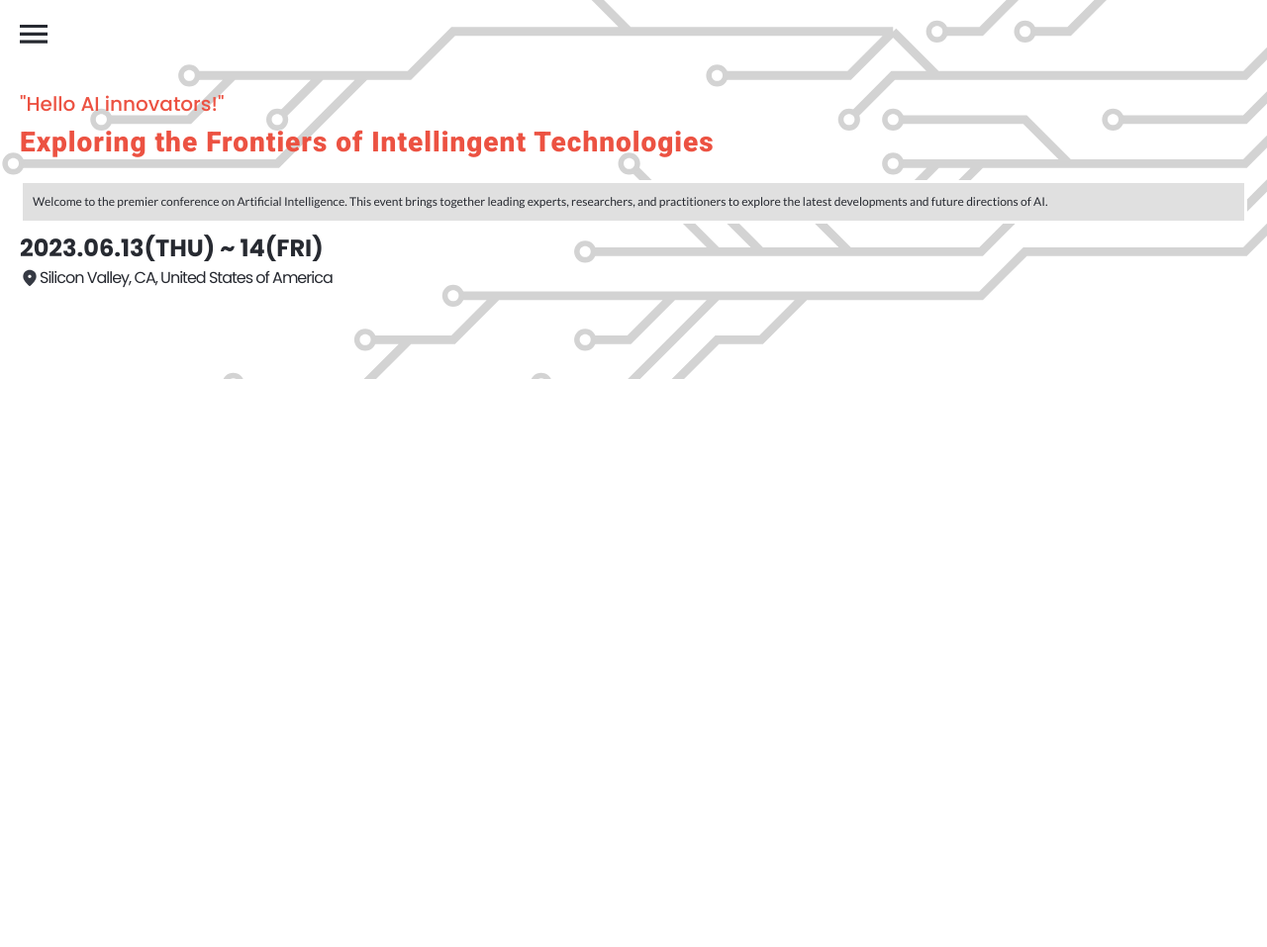
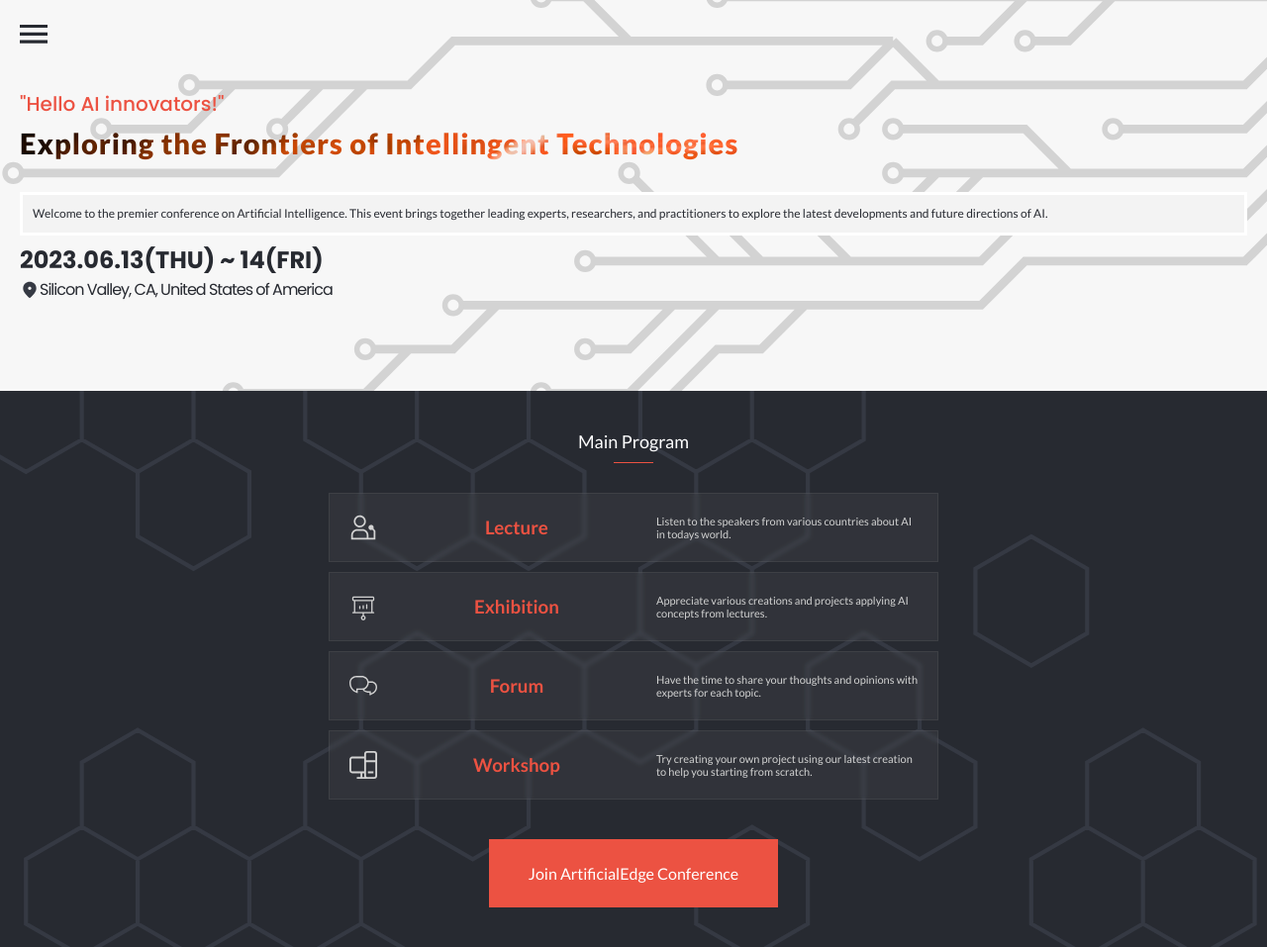
Before and after one commit to Alejuda/Capstone-1-Conference, a website: page index.html in a window 1280 px wide. Shown: the whole page at 99% size. Before the commit the page ends 800 px from the top, so only its background shows below. Drawn offline with Linux system fonts and the light colour scheme.

Commit message:
Update index.html/style.css
Added the main program section with styles

```diff
--- a/index.html
+++ b/index.html
@@ -11,7 +11,7 @@
     <section class="home-section">
       <img id="nav-btn" class="nav-btn" src="./assets/icons/menu-btn.svg" alt="menu">
       <h3 class="home-hello poppins">"Hello AI innovators!"</h3>
-      <h1 class="home-title roboto">
+      <h1 class="home-title lato">
         Exploring the Frontiers of
         Intellingent Technologies
       </h1>
@@ -32,5 +32,32 @@
         </div>
       </div>
     </section>
+    <section class="program-section">
+        <h2 class="program-text lato">Main Program</h2>
+        <div class="orange-divisor"></div>
+        <div class="cards-container">
+            <div class="card">
+                <img class="card-icon" src="./assets/icons/lecture.svg" alt="">
+                <h3 class="card-title lato">Lecture</h3>
+                <p class="card-description lato">Listen to the speakers from various countries about AI in todays world.</p>
+            </div>
+            <div class="card">
+                <img class="card-icon" src="./assets/icons/exhibition.svg" alt="">
+                <h3 class="card-title lato">Exhibition</h3>
+                <p class="card-description lato">Appreciate various creations and projects applying AI concepts from lectures.</p>
+            </div>
+            <div class="card">
+                <img class="card-icon" src="./assets/icons/forum.svg" alt="">
+                <h3 class="card-title lato">Forum</h3>
+                <p class="card-description lato">Have the time to share your thoughts and opinions with experts for each topic.</p>
+            </div>
+            <div class="card">
+                <img class="card-icon" src="./assets/icons/workshop.svg" alt="">
+                <h3 class="card-title lato">Workshop</h3>
+                <p class="card-description lato">Try creating your own project using our latest creation to help you starting from scratch.</p>
+            </div>
+        </div>
+        <button class="join-btn lato">Join ArtificialEdge Conference</button>
+    </section>
   </body>
 </html>
--- a/style.css
+++ b/style.css
@@ -30,9 +30,10 @@
   background-repeat: no-repeat;
   background-position: right 80%;
   background-size: 110%;
-    display:flex;
+  display: flex;
   flex-direction: column;
   gap: 7px;
+  background-color: #f7f7f7;
 }
 
 .nav-btn {
@@ -48,16 +49,21 @@
 
 .home-title {
   width: 100%;
-    color: var(--orange);
-    font-size: 28px;
+  color: transparent;
+  background-image: url(./assets/img/title-img.jpeg);
+  background-clip: text;
+  background-size: cover;
+  background-position: top;
+  filter: hue-rotate(180deg) contrast(1.1);
+  font-size: 29px;
   letter-spacing: 1px;
   font-weight: 900;
-    margin-bottom: 15px;
+  margin-bottom: 25px;
 }
 
 .home-description {
   color: var(--dark);
-    background-color: #E0E0E0;
+  background-color: #f3f3f3;
   border: 3px solid white;
   padding: 10px;
   font-size: 12px;
@@ -83,3 +89,70 @@
   letter-spacing: -1px;
   font-weight: 400;
 }
+
+.program-section {
+  background-color: var(--dark);
+  display: flex;
+  flex-direction: column;
+  align-items: center;
+  gap: 10px;
+  padding: 40px 20px;
+  background-image: url(./assets/icons/hexagons.svg);
+  background-repeat: no-repeat;
+  background-position: top left;
+  background-size: auto 100%;
+}
+
+.program-text {
+  color: white;
+  font-weight: 400;
+  font-size: 18px;
+}
+
+.orange-divisor {
+  height: 1px;
+  width: 40px;
+  background-color: var(--orange);
+  margin-bottom: 20px;
+}
+
+.cards-container {
+  display: flex;
+  flex-direction: column;
+  justify-content: center;
+  align-items: center;
+  gap: 10px;
+}
+
+.card {
+  border: 1px solid rgba(154, 154, 154, 0.12);
+  background-color: rgba(127, 127, 127, 0.12);
+  backdrop-filter: blur(2px);
+  display: flex;
+  align-items: center;
+  justify-content: space-between;
+  gap: 20px;
+  padding: 20px;
+  width: 100%;
+  cursor:default;
+}
+
+.card-title {
+  color: var(--orange);
+}
+
+.card-description {
+  color: #d3d3d3;
+  font-size: 11px;
+  max-width: 46%;
+}
+
+.join-btn {
+    padding: 25px 40px;
+    border-radius: 0;
+    border: none;
+    background-color: var(--orange);
+    color: white;
+    font-size: 16px;
+    margin: 30px auto 0 auto;
+}
```
Also changed, not shown: assets/icons/exhibition.svg (added), assets/icons/forum.svg (added), assets/icons/hexagons.svg (added), assets/icons/lecture.svg (added), assets/icons/workshop.svg (added), assets/img/title-img.jpeg (added). Lines whose indentation alone changed are shown as unchanged.
